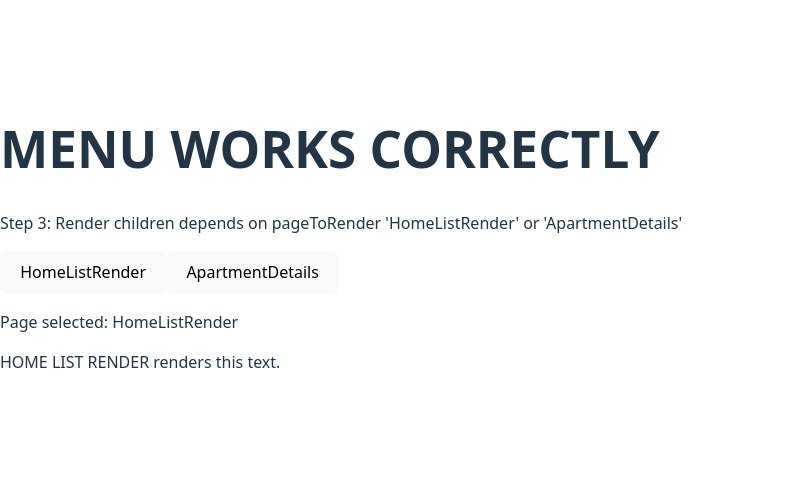
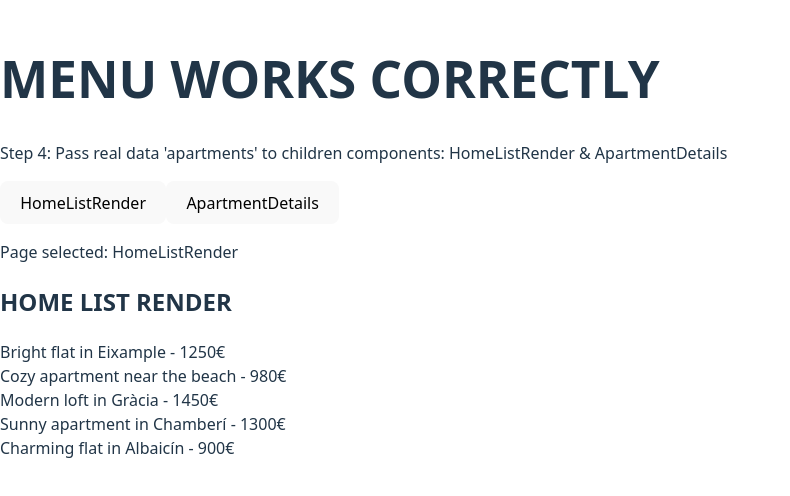
Before and after one commit to nilsanca97/ApartmentPredictor-React, a React (Vite) app in the folder apartment-predictor-react/: page / in a window 1280 px wide. Shown: the part 162-658 px from the top of the page, without its empty margins (0-790 px from the left). Built offline with nearby package versions, Linux system fonts and the light colour scheme.

Commit message:
step4: Pass real data 'apartments' to children components: HomeListRender & ApartmentDetails. It WORKS CORRECTLY and renders a list of 5 aparments (objects specify in apartmentsdata.js).

```diff
--- a/apartment-predictor-react/src/components/ApartmentDetails.jsx
+++ b/apartment-predictor-react/src/components/ApartmentDetails.jsx
@@ -43,6 +43,15 @@ export default function ApartmentDetailsCard({ apartments = []}) {
     );
 }*/
 // ApartmentDetails.jsx
-export default function ApartmentDetails() {
-  return <p>APARTMENT DETAILS renders this text</p>;
+export default function ApartmentDetails({ apartments = [] }) {
+  return (
+    <div>
+      <h2>APARTMENT DETAILS</h2>
+      {apartments.map((apt) => (
+        <div key={apt.id}>
+          {apt.title} - {apt.rooms} rooms
+        </div>
+      ))}
+    </div>
+  );
 }
--- a/apartment-predictor-react/src/components/HomeListRender.jsx
+++ b/apartment-predictor-react/src/components/HomeListRender.jsx
@@ -14,6 +14,15 @@ export default function HomeListRender({ apartments = []}) {
     );
 }*/
 // HomeListRender.jsx
-export default function HomeListRender() {
-  return <p>HOME LIST RENDER renders this text. </p>;
+export default function HomeListRender({ apartments = [] }) {
+  return (
+    <div>
+      <h2>HOME LIST RENDER</h2>
+      {apartments.map((apt) => (
+        <div key={apt.id}>
+          {apt.title} - {apt.price}€
+        </div>
+      ))}
+    </div>
+  );
 }
--- a/apartment-predictor-react/src/components/Menu.jsx
+++ b/apartment-predictor-react/src/components/Menu.jsx
@@ -51,17 +51,22 @@ import DeleteApartment from "../components/DeleteApartment";*/
 }*/
 
 import { useState } from "react";
+import { initialApartments } from "../data/apartments";
+
 import HomeListRender from "../components/HomeListRender";
 import ApartmentDetails from "../components/ApartmentDetails";
 
 export default function Menu() {
+  // Hook useState to manage (control) the state of apartments (data, information)
+  const [apartments, setApartments] = useState(initialApartments);
+
   // Hook useState to manage the page to render
   const [pageToRender, setPageToRender] = useState("HomeListRender");
 
   return (
       <>
         <h1>MENU WORKS CORRECTLY</h1>
-        <p>Step 3: Render children depends on pageToRender 'HomeListRender' or 'ApartmentDetails'</p>
+        <p>Step 4: Pass real data 'apartments' to children components: HomeListRender & ApartmentDetails</p>
 
           <button onClick={() => setPageToRender("HomeListRender")}>
             HomeListRender
@@ -70,9 +75,14 @@ export default function Menu() {
             ApartmentDetails
           </button>
         <p>Page selected: {pageToRender} </p>
-        {/* Conditional Render */}
-        {pageToRender === "HomeListRender" && <HomeListRender />}
-        {pageToRender === "ApartmentDetails" && <ApartmentDetails />}
+
+        {/* Conditional Render with PROPS */}
+        {pageToRender === "HomeListRender" && (
+          <HomeListRender apartments={apartments} />
+        )}
+        {pageToRender === "ApartmentDetails" && (
+          <ApartmentDetails apartments={apartments} />
+        )}
       </>
   );
 }
```
